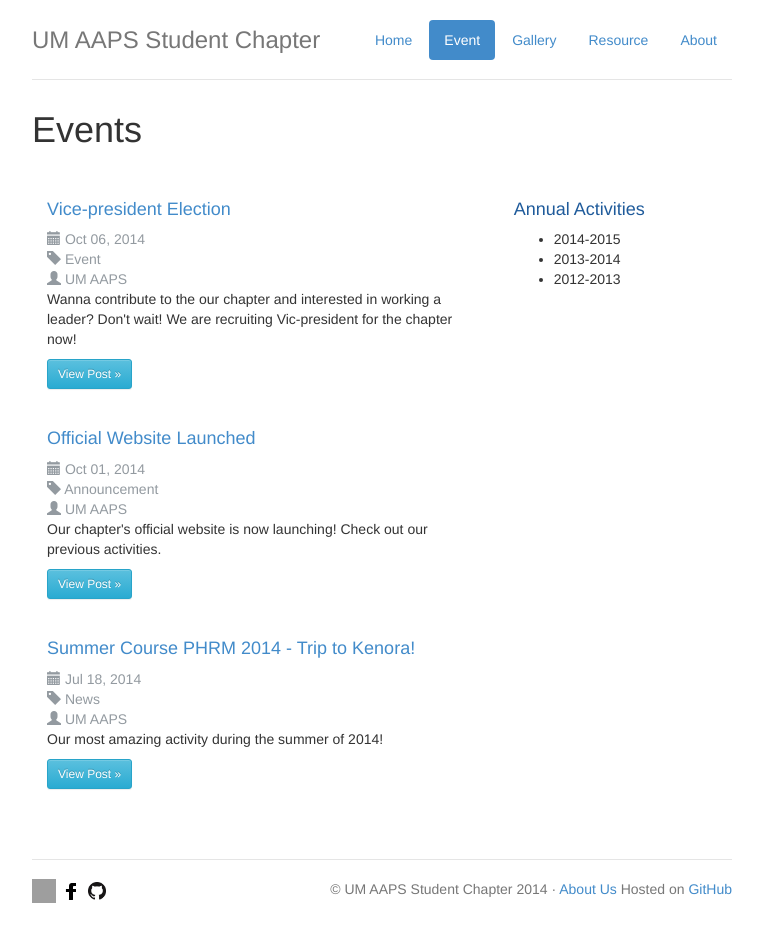
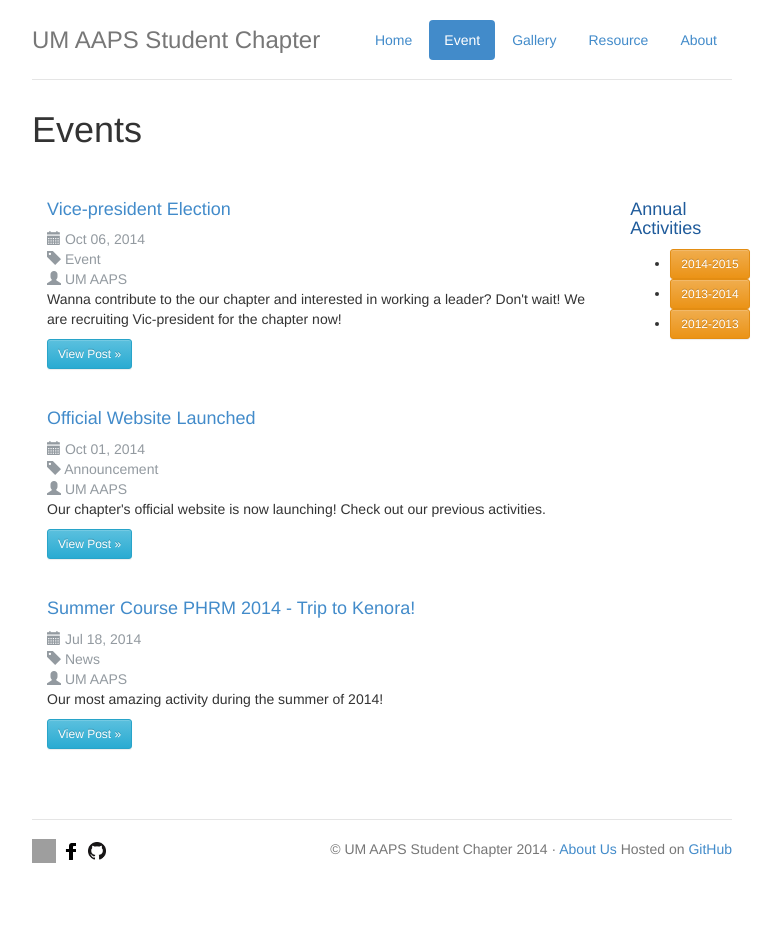
Before and after one commit to umaaps/umaaps.github.io, a Jekyll site: the page built from posts.html, in a window 1280 px wide. Shown: the whole page, without its empty margins (273-1054 px from the left). Built offline with Jekyll 4.4.1, drawn with Linux system fonts in a browser that asks for light colours; after the commit the page ends 900 px from its top, so only the background shows below that.

Commit message:
change the posts.html structure

```diff
--- a/posts.html
+++ b/posts.html
@@ -7,7 +7,7 @@ permalink: /posts/
 
 <!-- Start of all posts -->
     <div class="row marketing">
-        <div class="col-lg-8">
+        <div class="col-lg-10">
         {% for post in site.posts %}
             <article>
                 <header>
@@ -25,12 +25,12 @@ permalink: /posts/
         </div>
 <!-- End of all posts -->
 
-        <div class="container col-lg-4">
+        <div class="container col-lg-2">
             <h4 style="color:#1f5b9b">Annual Activities</h4>
             <ul>
-                <li class="fancybox fancybox.iframe" href="{{site.annualactivityurl}}2014-2015.html">2014-2015</a></li>
-                <li class="fancybox fancybox.iframe" href="{{site.annualactivityurl}}2013-2014.html">2013-2014</a></li>
-                <li class="fancybox fancybox.iframe" href="{{site.annualactivityurl}}2012-2013.html">2012-2013</a></li>
+                <li class="fancybox fancybox.iframe" href="{{site.annualactivityurl}}2014-2015.html"><button type="button" class="btn btn-sm btn-warning">2014-2015</button></a></li>
+                <li class="fancybox fancybox.iframe" href="{{site.annualactivityurl}}2013-2014.html"><button type="button" class="btn btn-sm btn-warning">2013-2014</button></a></li>
+                <li class="fancybox fancybox.iframe" href="{{site.annualactivityurl}}2012-2013.html"><button type="button" class="btn btn-sm btn-warning">2012-2013</a></button></li>
             </ul>
         </div>
     </div>
```
Also changed, not shown: 2 other files.
